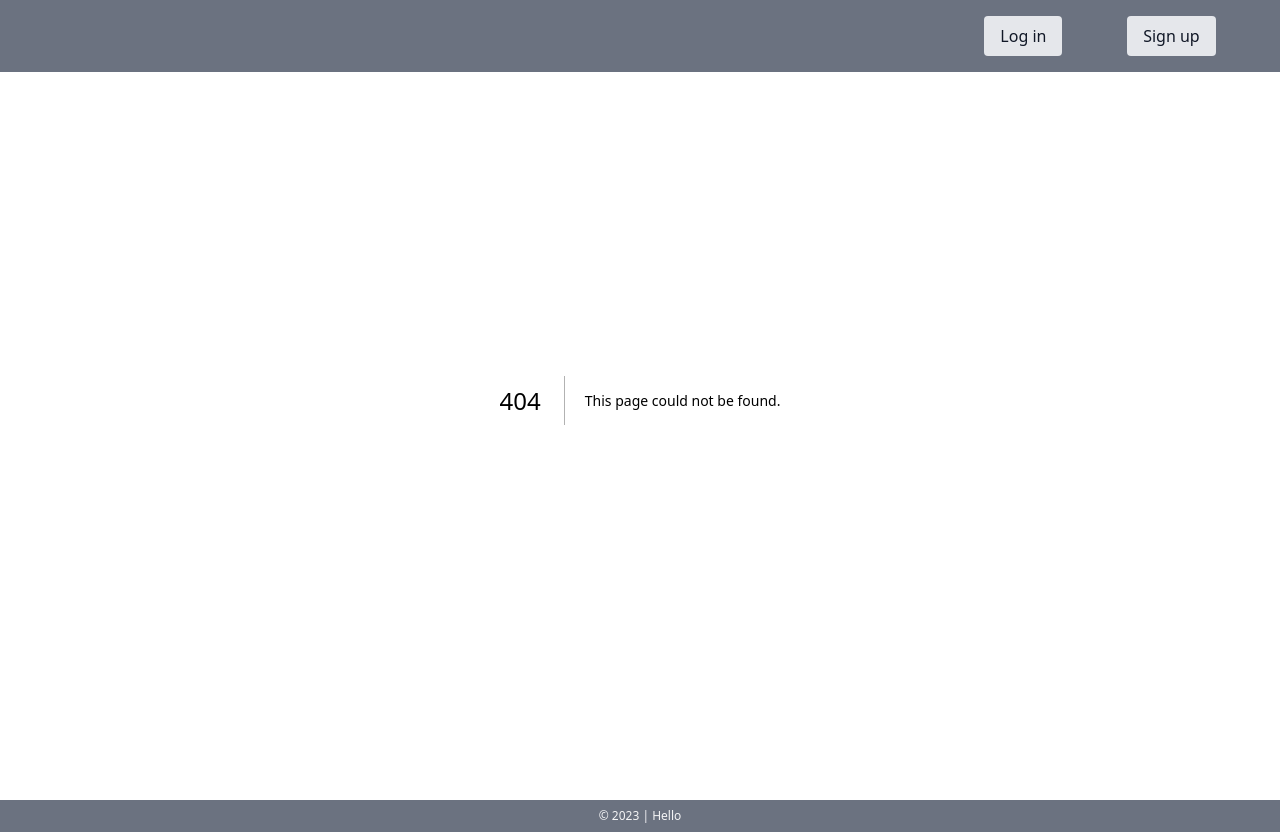
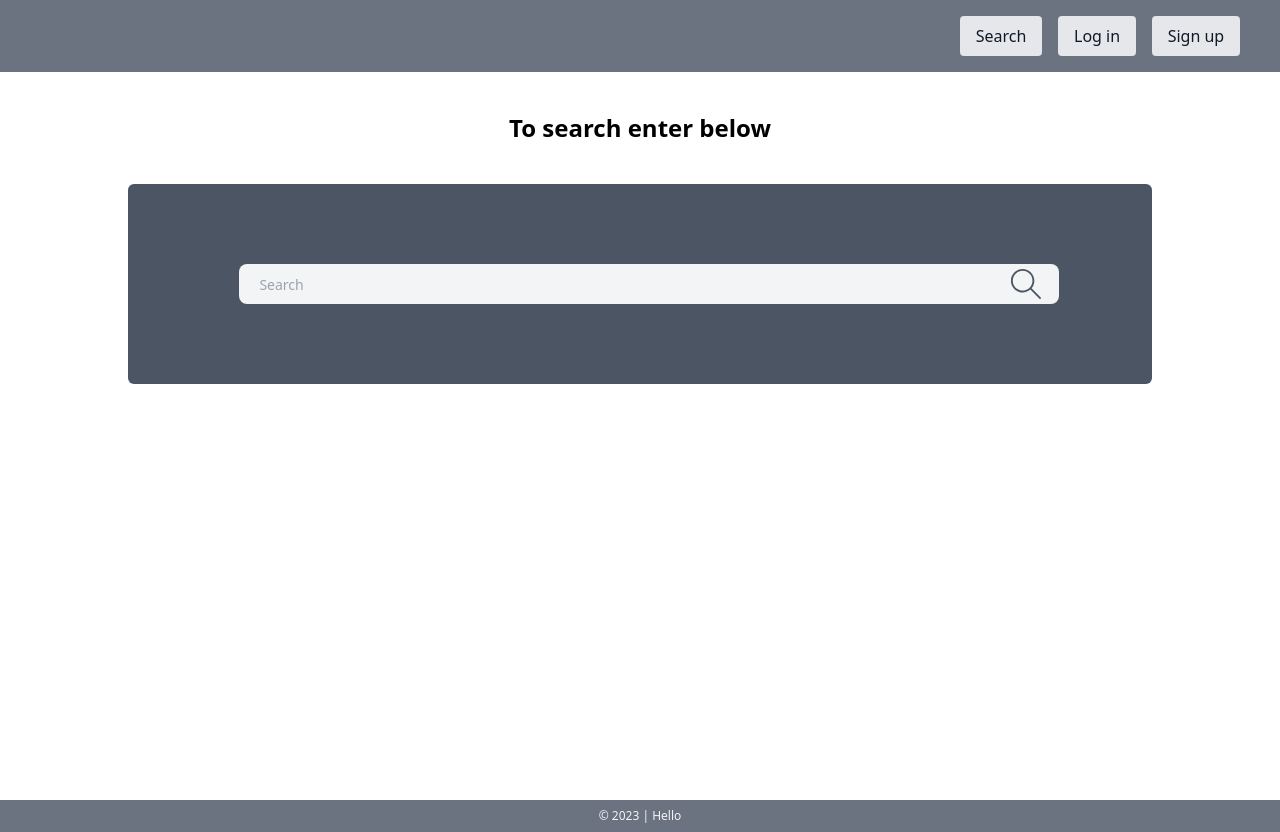
Before and after one commit to pinkjagnie/search-and-filter-project, a Next.js app: page /search in a window 1280 px wide. Before the commit this address had no page. Built offline with nearby package versions, Linux system fonts and the light colour scheme.

Commit message:
Merged projects - including search bar comp.

```diff
--- a/package.json
+++ b/package.json
@@ -16,7 +16,8 @@
     "mongoose": "^7.3.1",
     "next": "13.4.8",
     "react": "18.2.0",
-    "react-dom": "18.2.0"
+    "react-dom": "18.2.0",
+    "react-icons": "^4.10.1"
   },
   "devDependencies": {
     "autoprefixer": "^10.4.14",
--- a/src/components/Navbar.js
+++ b/src/components/Navbar.js
@@ -6,6 +6,11 @@ const Navbar = () => {
     <section className="fixed left-0 top-0 w-full p-4 z-20 bg-gray-500">
       <div className="flex place-content-end">
         <div className="flex justify-around w-[25%] pr-4">
+          <Link href="/search">
+            <div className="px-4 py-2 bg-gray-200 rounded text-gray-900 font-medium cursor-pointer">
+              Search
+            </div>
+          </Link>
           <Link href="/user/login">
             <div className="px-4 py-2 bg-gray-200 rounded text-gray-900 font-medium cursor-pointer">
               Log in
--- /dev/null
+++ b/src/components/SearchBar.js
@@ -0,0 +1,36 @@
+import React, { useState } from "react";
+
+import { SlMagnifier } from "react-icons/sl";
+
+const SearchBar = () => {
+  const [search, setSearch] = useState("");
+
+  const searchHandler = (event) => {
+    event.preventDefault();
+    console.log(search);
+    setSearch("");
+  };
+
+  return (
+    <div>
+      {/* Search bar */}
+      <div className="w-[80%] h-[25vh] mt-10 mx-auto rounded-md bg-gray-600 flex items-center justify-center">
+        <input
+          type="search"
+          name="search"
+          placeholder="Search"
+          value={search}
+          className="bg-gray-100 text-gray-700 w-[80%] h-10 px-5 pr-16 rounded-lg text-sm focus:outline-none"
+          onChange={(event) => {
+            setSearch(event.target.value);
+          }}
+        />
+        <button type="submit" className="-ml-12" onClick={searchHandler}>
+          <SlMagnifier size={30} className="text-gray-600" />
+        </button>
+      </div>
+    </div>
+  );
+};
+
+export default SearchBar;
--- /dev/null
+++ b/src/pages/search/index.js
@@ -0,0 +1,14 @@
+import React from "react";
+
+import SearchBar from "@/components/SearchBar";
+
+const searchPage = () => {
+  return (
+    <section className="pt-28 min-h-screen">
+      <h1 className="text-center text-2xl font-bold">To search enter below</h1>
+      <SearchBar />
+    </section>
+  );
+};
+
+export default searchPage;
```
Also changed, not shown: 1 other file (tests, documents, lock files or other folders).
